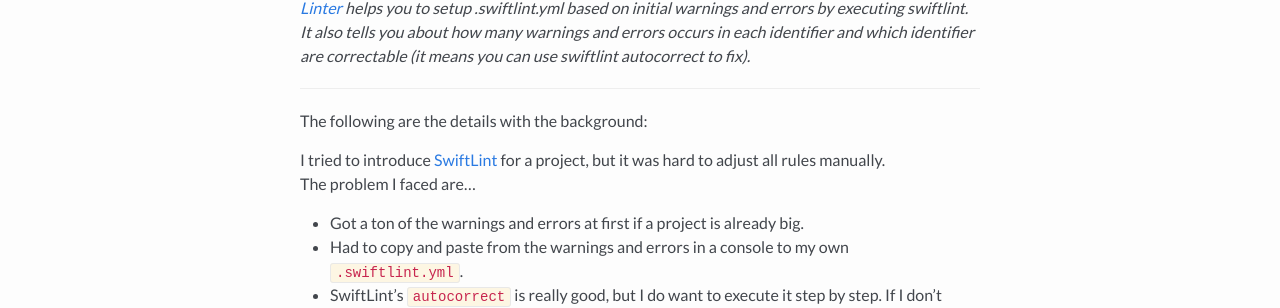
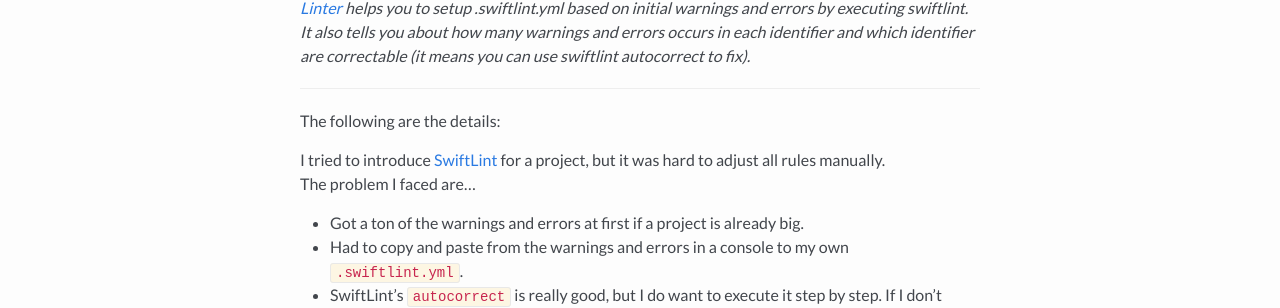
Before and after one commit to pixyzehn/pixyzehn.com, a Jekyll site: the page built from _posts/2017-05-28-linter.md, in a window 1280 px wide. Shown: the part 244-552 px from the top of the page. Built offline with Jekyll 4.4.1, drawn with Linux system fonts in a browser that asks for light colours; comment, search, counter and statistics services are not loaded.

Commit message:
Fix content

```diff
--- a/_posts/2017-05-28-linter.md
+++ b/_posts/2017-05-28-linter.md
@@ -9,7 +9,7 @@ comments: false
 *[Linter](https://github.com/pixyzehn/Linter) helps you to setup .swiftlint.yml based on initial warnings and errors by executing swiftlint. It also tells you about how many warnings and errors occurs in each identifier and which identifier are correctable (it means you can use swiftlint autocorrect to fix).*
 
 ---
-The following are the details with the background:
+The following are the details:
 
 I tried to introduce [SwiftLint](https://github.com/realm/SwiftLint) for a project, but it was hard to adjust all rules manually.
 The problem I faced are...
```
